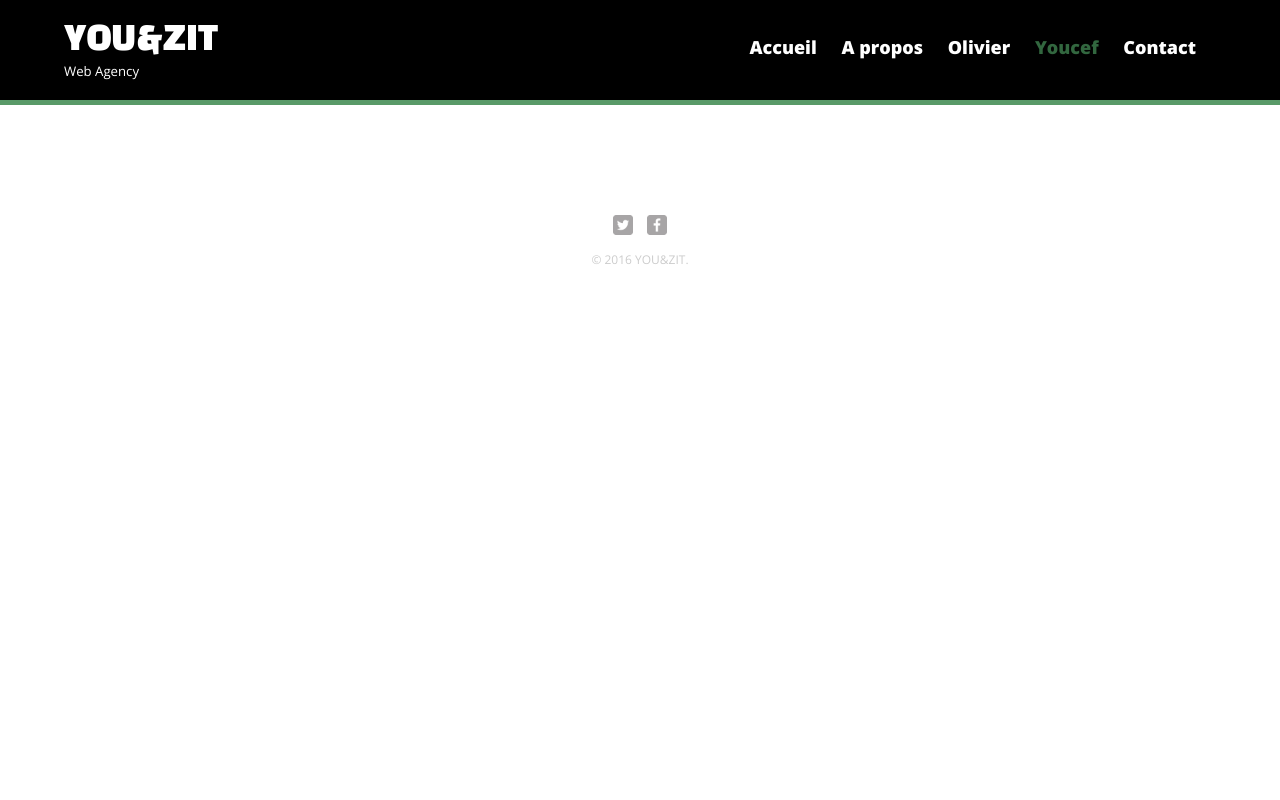
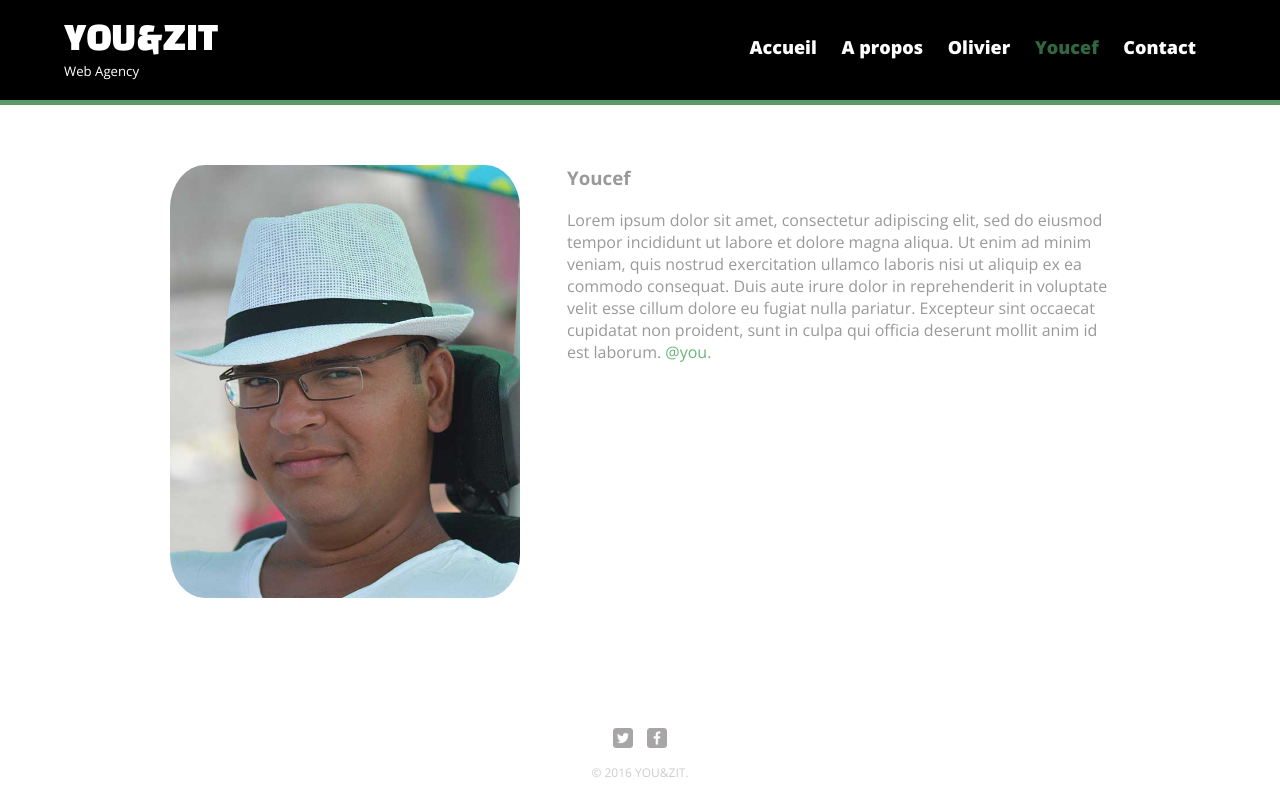
Before and after one commit to Simplon-Roubaix/portfolio_YO, a plain HTML site: page youcef.html in a window 1280 px wide. Drawn offline with nearby package versions, Linux system fonts and the light colour scheme.

Commit message:
Modification olivier.html

```diff
--- a/youcef.html
+++ b/youcef.html
@@ -26,14 +26,11 @@
       </nav>
     </header>
     <div id="wrapper">
-
-
-
-
-
-
-
-
+      <section>
+        <img src="img/youcef.jpg" alt="Photo de Youcef et Oliver" class="profile-photo">
+        <h3>Youcef</h3>
+        <p>Lorem ipsum dolor sit amet, consectetur adipiscing elit, sed do eiusmod tempor incididunt ut labore et dolore magna aliqua. Ut enim ad minim veniam, quis nostrud exercitation ullamco laboris nisi ut aliquip ex ea commodo consequat. Duis aute irure dolor in reprehenderit in voluptate velit esse cillum dolore eu fugiat nulla pariatur. Excepteur sint occaecat cupidatat non proident, sunt in culpa qui officia deserunt mollit anim id est laborum.
+            <a href="#">@you</a>.</p>
       <footer>
         <a href="#"><img src="img/twitter-wrap.png" alt="Twitter Logo" class="social-icon"></a>
         <a href="#"><img src="img/facebook-wrap.png" alt="Facebook Logo" class="social-icon"></a>
```
